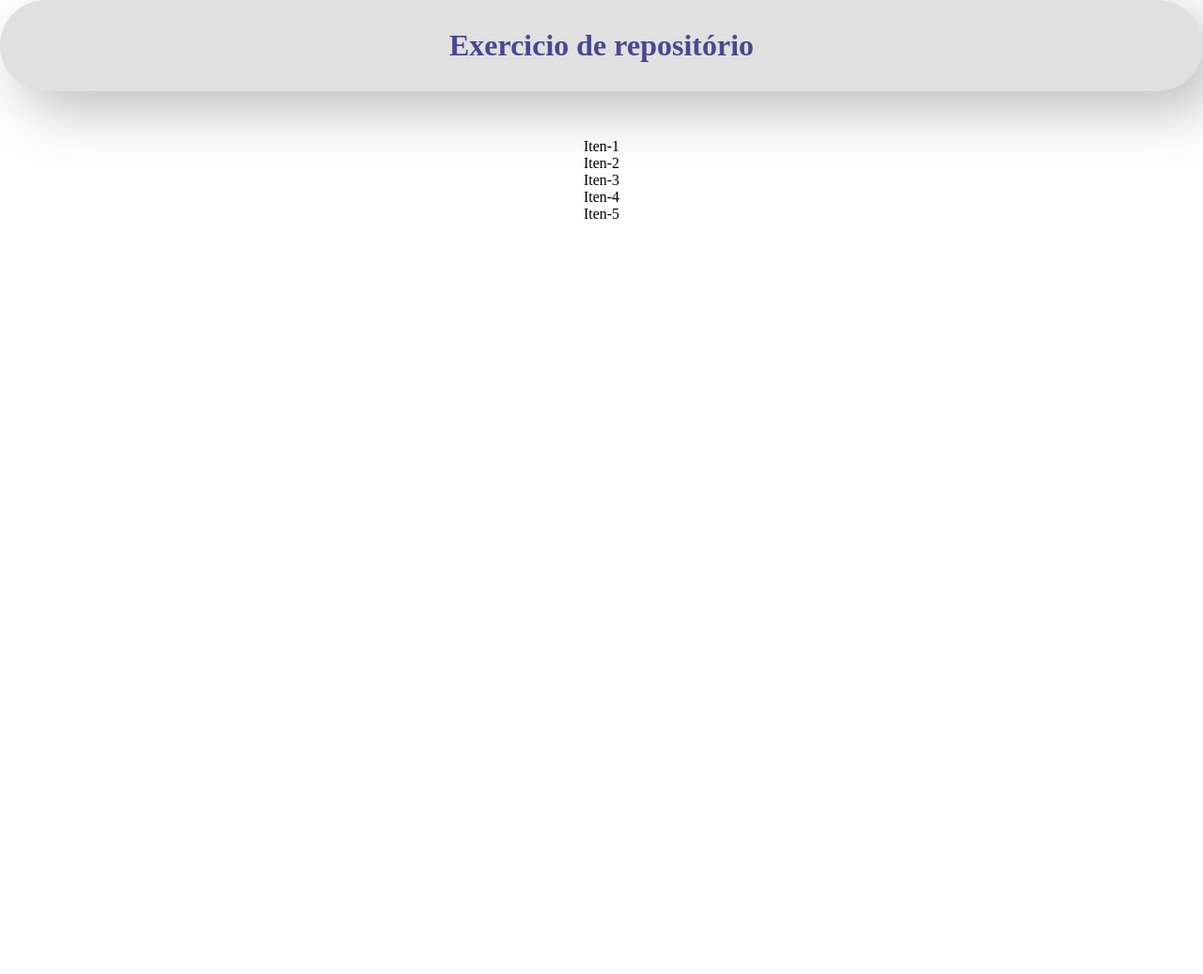
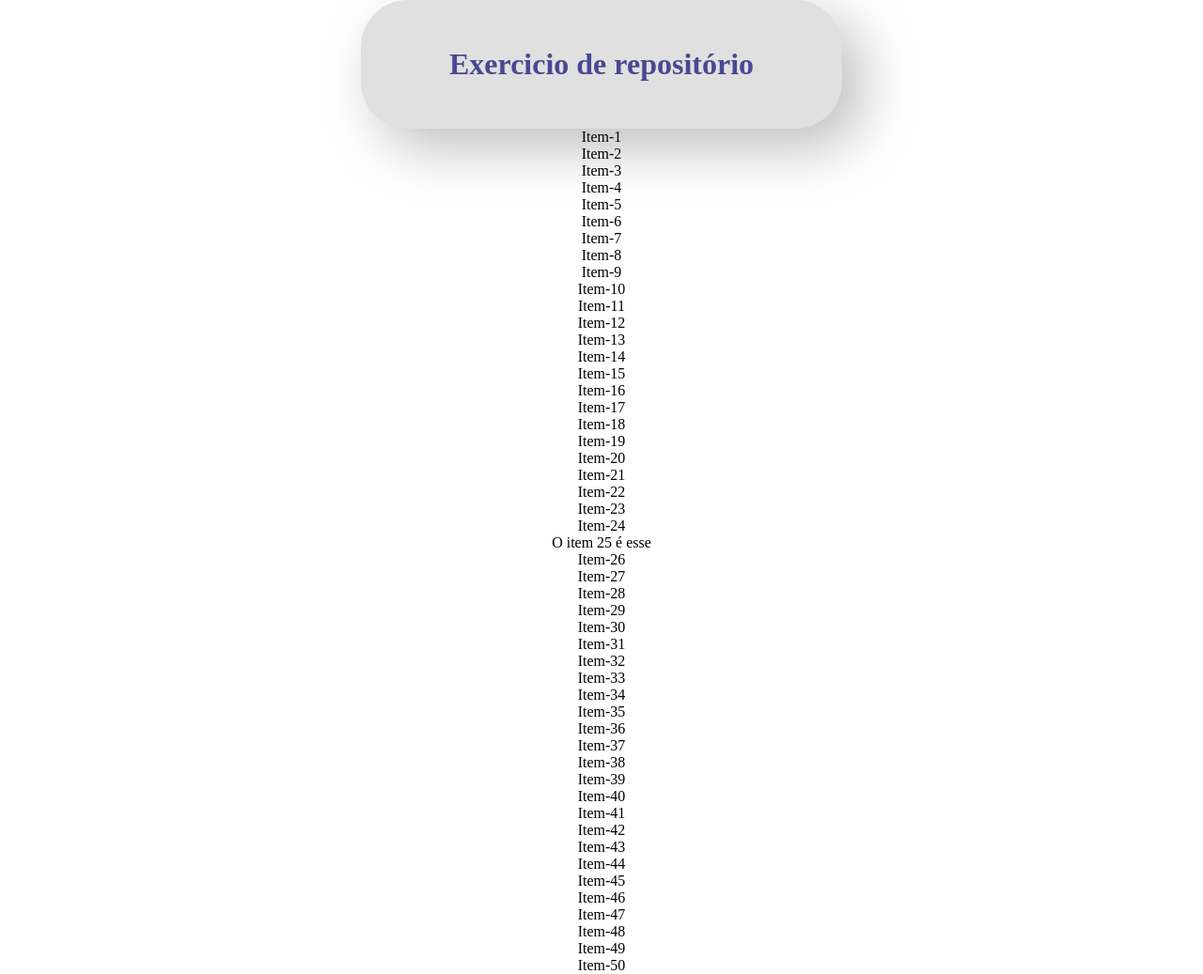
Before and after one commit to 1ESPW-2023/rm99667, a plain HTML site: page index.html in a window 1280 px wide. Shown: the whole page at 94% size. Before the commit the page ends 800 px from the top, so only its background shows below. Drawn offline with Linux system fonts and the light colour scheme.

Commit message:
Utilizando Querry

```diff
--- a/JS/script.js
+++ b/JS/script.js
@@ -1,15 +1,32 @@
-const divElement = document.getElementById("div-box")
+// const divElement = document.getElementById("div-box")
 
-divElement.addEventListener("click",Soma );
+// divElement.addEventListener("click",Soma );
 
-function MostraElemento(){
-    console.log(divElement)
-}
+// function MostraElemento(){
+//     console.log(divElement)
+// }
 
-function Soma (){
-    var n1 = 10
-    var n2 = 20
+// function Soma (){
+//     var n1 = 10
+//     var n2 = 20
 
-    console.log(n1 + n2)
+//     console.log(n1 + n2)
 
-}
+// }
+
+// // Recuperar um elemento com querySelector
+// const LiElements = document.querySelector("li);
+
+// Convertendo Em um Array e simplificando
+// const LiElements = document.querySelectorAll("li");
+// const ArrayElements = [...LiElements];
+
+const ArrayElements = [...document.querySelectorAll("li")];
+
+ArrayElements.map((El, key)=>{
+    if (El.textContent == 'Item-25')(
+        El.textContent = "O item 25 é esse"
+    )
+
+
+});
--- a/Style.css
+++ b/Style.css
@@ -5,10 +5,11 @@
 
 .Titulo_1{
     color: rgb(72, 72, 147);
-    padding: 30px  10px;
+    padding: 50px  10px;
     border-radius: 50px;
     background: #e0e0e0;
     box-shadow:  20px 20px 60px #bebebe,
              -20px -20px 60px #ffffff;
-             margin-bottom: 50px;
+    margin-bottom: 50px;
+    margin: 0% 30%;
 }
--- a/index.html
+++ b/index.html
@@ -18,11 +18,56 @@
         <center>
             <div id="div-box">
                 <ul>
-                    <li>Iten-1</li>
-                    <li>Iten-2</li>
-                    <li>Iten-3</li>
-                    <li>Iten-4</li>
-                    <li>Iten-5</li>
+                    <li>Item-1</li>
+                    <li>Item-2</li>
+                    <li>Item-3</li>
+                    <li>Item-4</li>
+                    <li>Item-5</li>
+                    <li>Item-6</li>
+                    <li>Item-7</li>
+                    <li>Item-8</li>
+                    <li>Item-9</li>
+                    <li>Item-10</li>
+                    <li>Item-11</li>
+                    <li>Item-12</li>
+                    <li>Item-13</li>
+                    <li>Item-14</li>
+                    <li>Item-15</li>
+                    <li>Item-16</li>
+                    <li>Item-17</li>
+                    <li>Item-18</li>
+                    <li>Item-19</li>
+                    <li>Item-20</li>
+                    <li>Item-21</li>
+                    <li>Item-22</li>
+                    <li>Item-23</li>
+                    <li>Item-24</li>
+                    <li>Item-25</li>
+                    <li>Item-26</li>
+                    <li>Item-27</li>
+                    <li>Item-28</li>
+                    <li>Item-29</li>
+                    <li>Item-30</li>
+                    <li>Item-31</li>
+                    <li>Item-32</li>
+                    <li>Item-33</li>
+                    <li>Item-34</li>
+                    <li>Item-35</li>
+                    <li>Item-36</li>
+                    <li>Item-37</li>
+                    <li>Item-38</li>
+                    <li>Item-39</li>
+                    <li>Item-40</li>
+                    <li>Item-41</li>
+                    <li>Item-42</li>
+                    <li>Item-43</li>
+                    <li>Item-44</li>
+                    <li>Item-45</li>
+                    <li>Item-46</li>
+                    <li>Item-47</li>
+                    <li>Item-48</li>
+                    <li>Item-49</li>
+                    <li>Item-50</li>
                 </ul>
             </div>
         </center>
```
